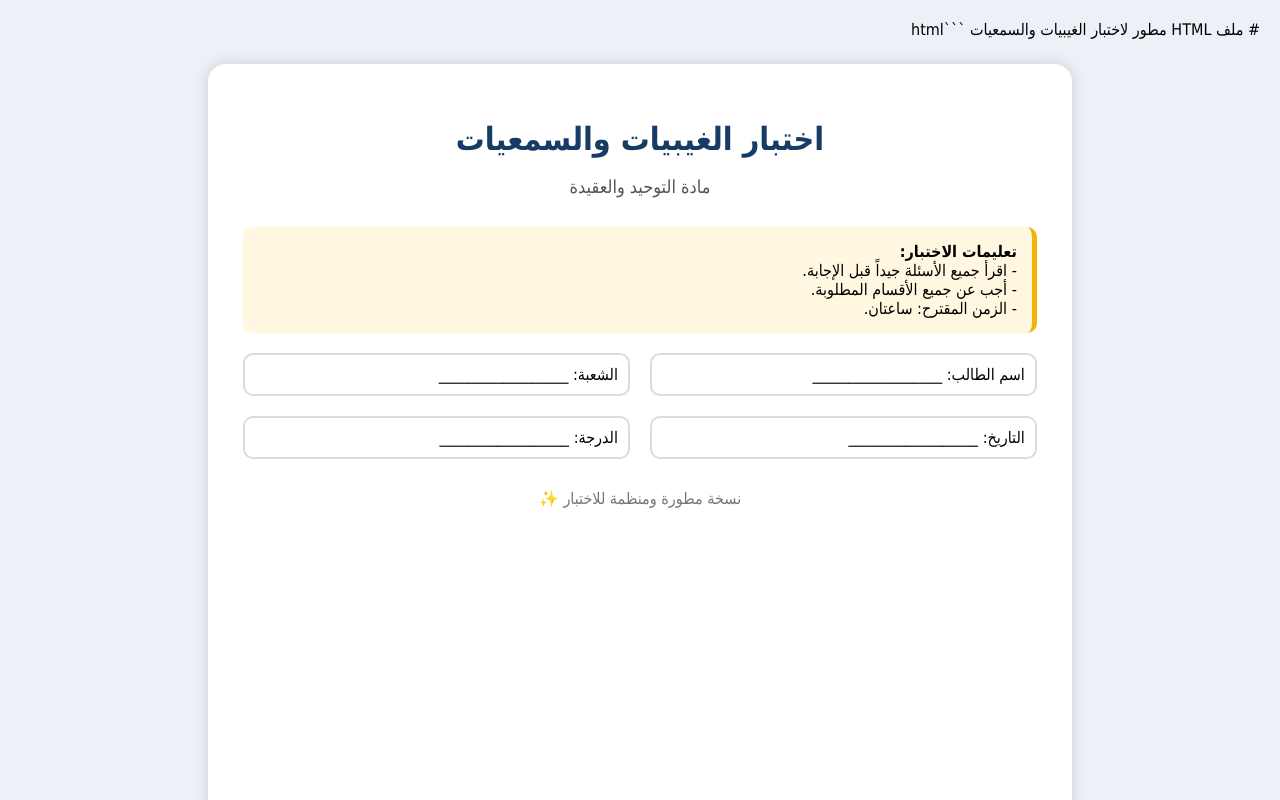
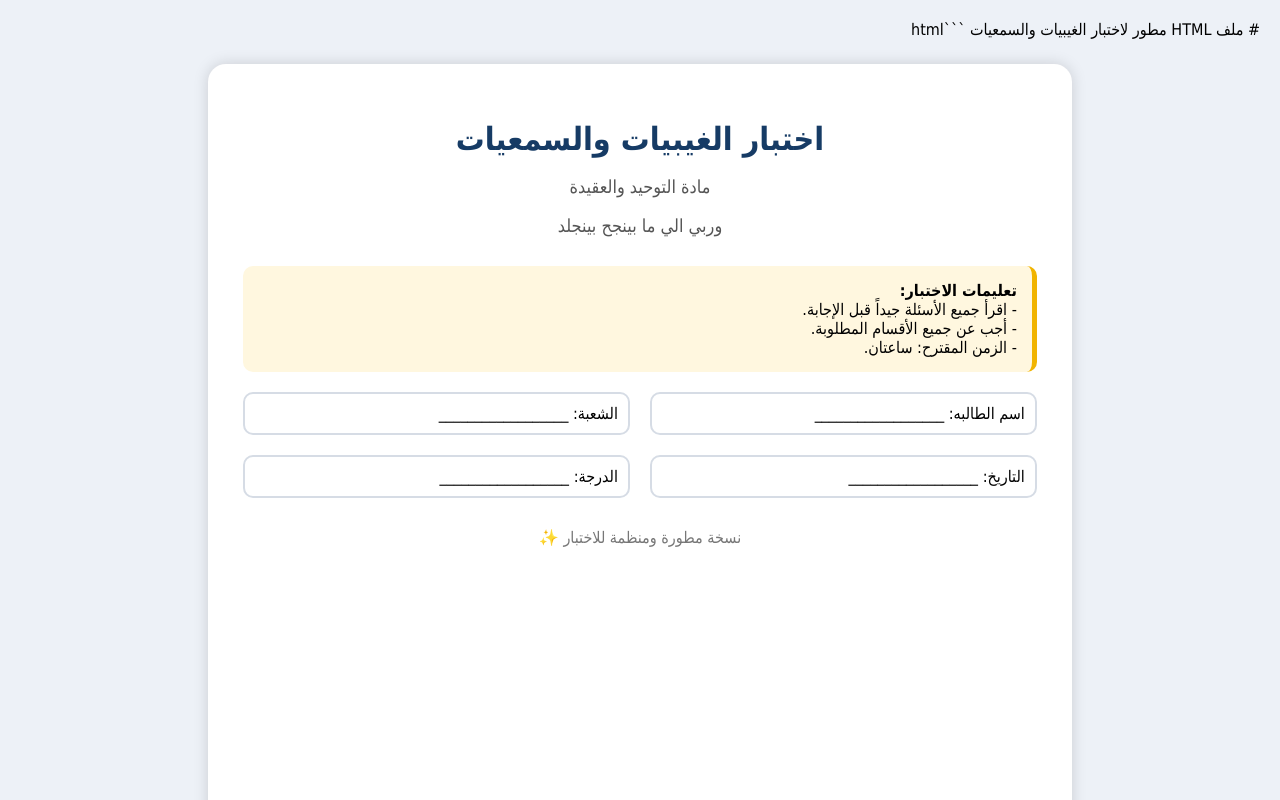
Before and after one commit to sameer1233mk-arch/quiz-project2, a plain HTML site: page index.html in a window 1280 px wide. Shown: the top 800 px of the page. Drawn offline with Linux system fonts and the light colour scheme.

Commit message:
Update index.html

```diff
--- a/index.html
+++ b/index.html
@@ -141,6 +141,7 @@ body{
 <div class="header">
 <h1>اختبار الغيبيات والسمعيات</h1>
 <p>مادة التوحيد والعقيدة</p>
+<p>وربي الي ما بينجح بينجلد</p>
 </div>
 
 <div class="note">
@@ -151,7 +152,7 @@ body{
 </div>
 
 <div class="info-box">
-<div class="info-item">اسم الطالب: __________________</div>
+<div class="info-item">اسم الطالبه: __________________</div>
 <div class="info-item">الشعبة: __________________</div>
 </div>
 
```
